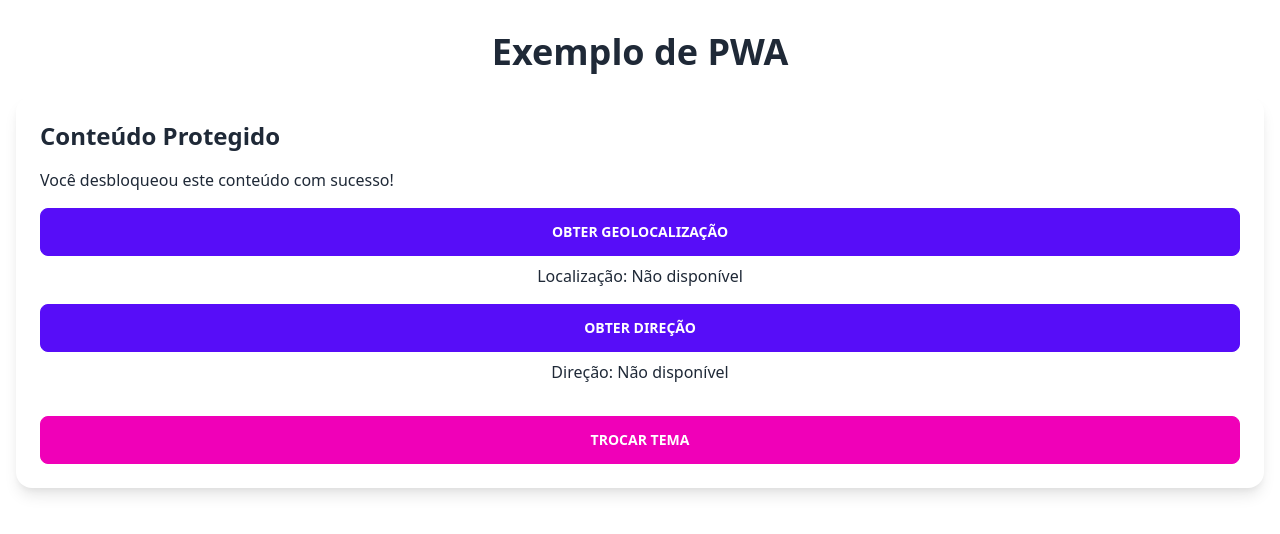
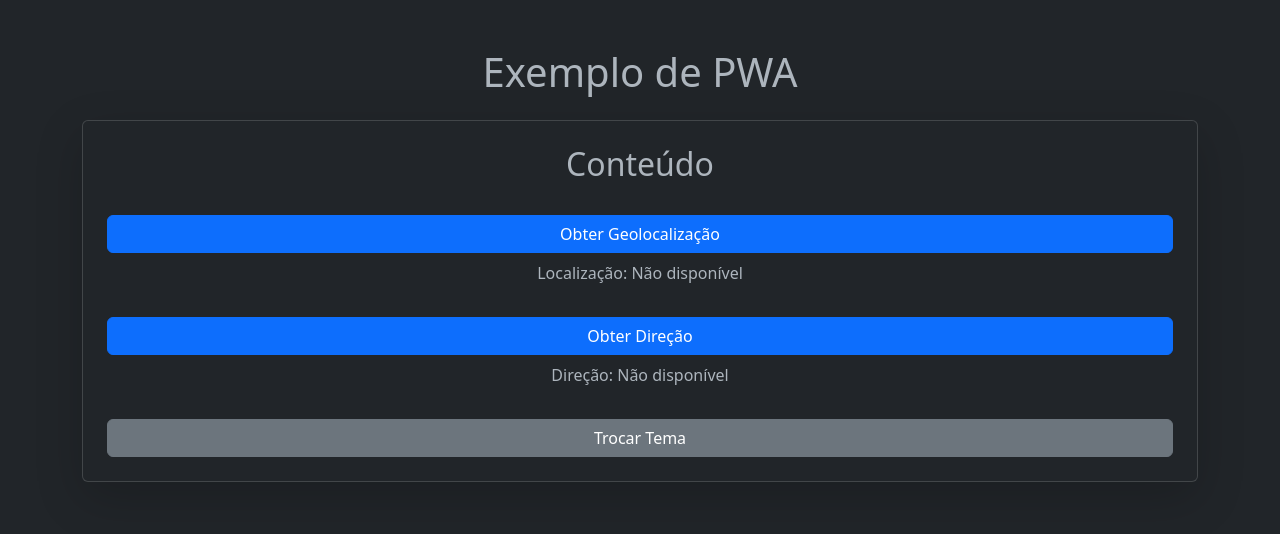
Before and after one commit to paulpessoa/blz, a plain HTML site: page index.html in a window 1280 px wide. Drawn offline with nearby package versions, Linux system fonts and the light colour scheme.

Commit message:
bootstrap

```diff
--- a/index.html
+++ b/index.html
@@ -1,36 +1,38 @@
 <!DOCTYPE html>
-<html lang="en">
+<html lang="en" data-bs-theme="dark">
 
 <head>
     <meta charset="UTF-8">
     <meta name="viewport" content="width=device-width, initial-scale=1.0">
     <title>PWA com Funcionalidades Nativas</title>
-    <!-- Importa Tailwind CSS e DaisyUI via CDN -->
-    <link href="https://cdn.jsdelivr.net/npm/tailwindcss@2.2.19/dist/tailwind.min.css" rel="stylesheet">
-    <link href="https://cdn.jsdelivr.net/npm/daisyui@1.14.0/dist/full.css" rel="stylesheet">
+    <!-- Importa Bootstrap CSS via CDN -->
+    <script src="https://code.jquery.com/jquery-3.6.0.min.js"></script>
+
+    <link href="https://cdn.jsdelivr.net/npm/bootstrap@5.3.3/dist/css/bootstrap.min.css" rel="stylesheet">
+    <script src="https://cdn.jsdelivr.net/npm/bootstrap@5.3.3/dist/js/bootstrap.bundle.min.js"></script>
+    <link href="https://stackpath.bootstrapcdn.com/bootstrap/5.3.0/css/bootstrap.min.css" rel="stylesheet">
     <link rel="manifest" href="manifest.json">
 </head>
 
-<body data-theme="light"> <!-- Definir data-theme no body -->
-    <div class="container mx-auto px-4 py-8">
-        <h1 class="text-4xl font-bold text-center mb-6">Exemplo de PWA</h1>
+<body>
+    <div class="container my-5">
+        <h1 class="text-center mb-4">Exemplo de PWA</h1>
 
-        <div class="card shadow-lg compact bg-base-100 p-6">
-            <h2 class="text-2xl font-semibold mb-4">Conteúdo Protegido</h2>
-            <p class="mb-4">Você desbloqueou este conteúdo com sucesso!</p>
+        <div class="card shadow-lg p-4">
+            <h2 class="mb-3 text-center pb-3">Conteúdo</h2>
 
-            <div class="mb-4">
-                <button id="geo-button" class="btn btn-primary w-full">Obter Geolocalização</button>
+            <div class="mb-3">
+                <button id="geo-button" class="btn btn-primary w-100">Obter Geolocalização</button>
                 <p id="geo-location" class="mt-2 text-center">Localização: Não disponível</p>
             </div>
 
-            <div class="mb-4">
-                <button id="direction-button" class="btn btn-primary w-full">Obter Direção</button>
+            <div class="mb-3">
+                <button id="direction-button" class="btn btn-primary w-100">Obter Direção</button>
                 <p id="direction" class="mt-2 text-center">Direção: Não disponível</p>
             </div>
 
-            <div class="mt-4">
-                <button id="theme-toggle" class="btn btn-secondary w-full">Trocar Tema</button>
+            <div>
+                <button id="theme-toggle" class="btn btn-secondary w-100">Trocar Tema</button>
             </div>
         </div>
     </div>
--- a/main.js
+++ b/main.js
@@ -5,19 +5,19 @@ document.addEventListener("DOMContentLoaded", () => {
   const direction = document.getElementById("direction");
 
   const themeToggle = document.getElementById("theme-toggle");
-  const body = document.body;
+  const htmlElement = document.documentElement; // Correção: Obtém o elemento <html> diretamente
 
   // Função para trocar de tema
   function toggleTheme() {
-    const currentTheme = body.getAttribute("data-theme");
-    const newTheme = currentTheme === "dark" ? "light" : "dark";
-    body.setAttribute("data-theme", newTheme);
-    localStorage.setItem("theme", newTheme);
+    const currentTheme = htmlElement.getAttribute("data-bs-theme");
+    const newTheme = currentTheme === "light" ? "dark" : "light";
+    htmlElement.setAttribute("data-bs-theme", newTheme);
+    localStorage.setItem("theme", newTheme); // Mantém a chave do localStorage consistente
   }
 
   // Carregar tema salvo no localStorage
-  const savedTheme = localStorage.getItem("theme") || "light"; // padrão para 'light'
-  body.setAttribute("data-theme", savedTheme);
+  const savedTheme = localStorage.getItem("theme") || "dark"; // Padrão para 'dark'
+  htmlElement.setAttribute("data-bs-theme", savedTheme); // Aplica o tema no elemento <html>
 
   // Lidar com o clique no botão de toggle de temas
   themeToggle.addEventListener("click", toggleTheme);
```
